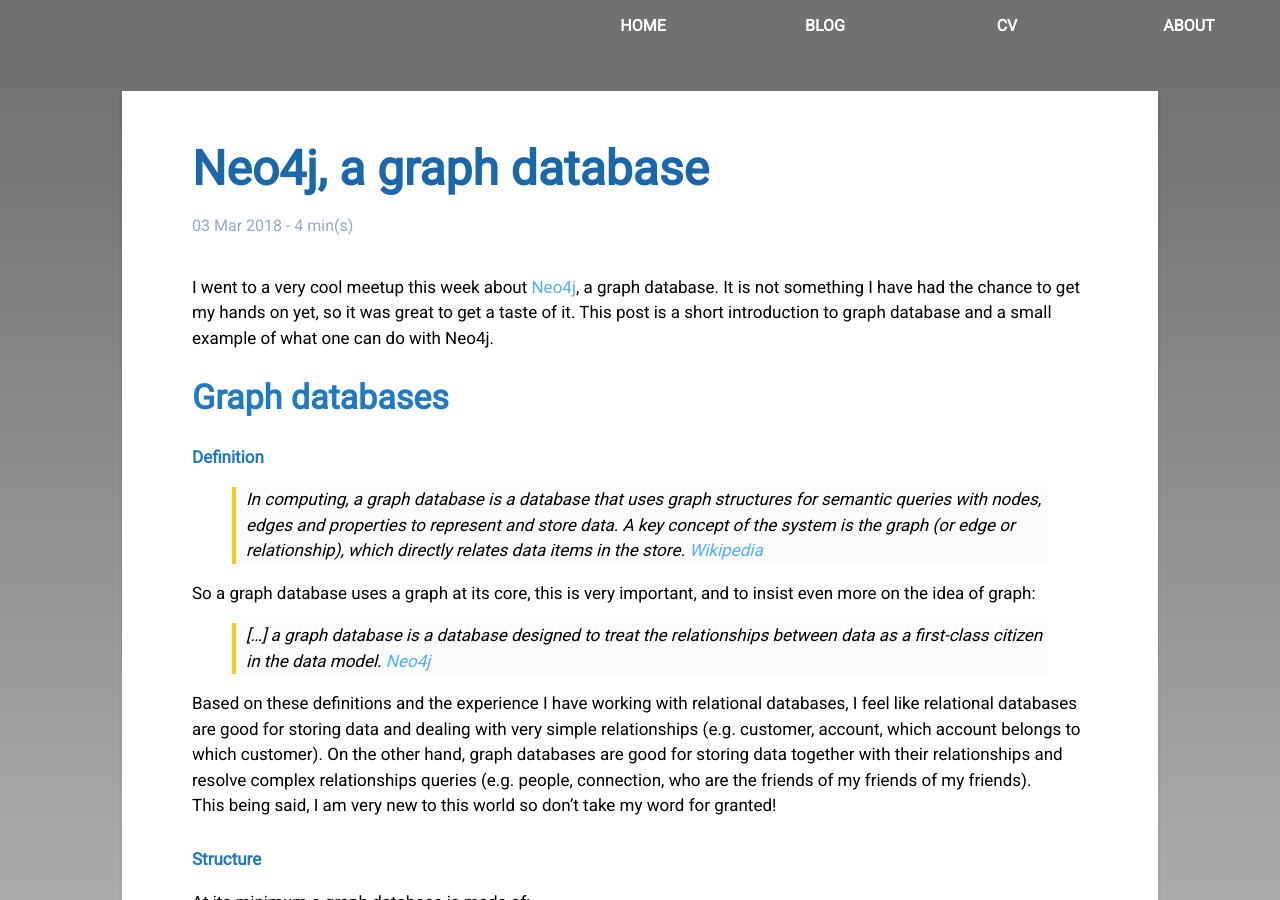
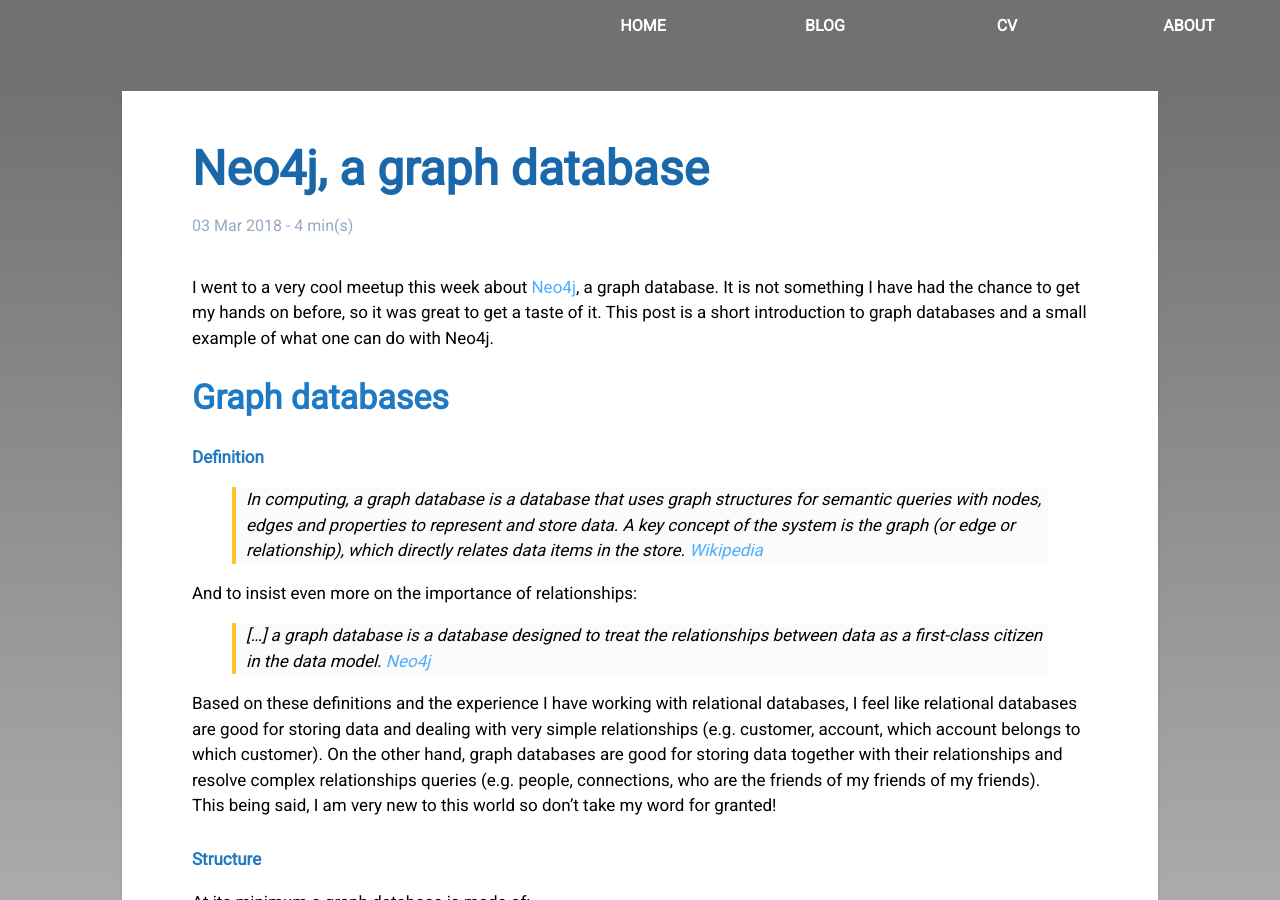
Before and after one commit to caroleolivier/caroleolivier.github.io, a Jekyll site: the page built from _posts/2018-03-03-neo4j-graph-database.md, in a window 1280 px wide and 900 px high. Built offline with Jekyll 4.4.1, drawn with Linux system fonts in a browser that asks for light colours; some of the changed text lies outside the part shown.

Commit message:
Address comments

```diff
--- a/_posts/2018-03-03-neo4j-graph-database.md
+++ b/_posts/2018-03-03-neo4j-graph-database.md
@@ -4,7 +4,7 @@
 date: 2018-03-03
 ---
 
-I went to a very cool meetup this week about [Neo4j](https://neo4j.com/), a graph database. It is not something I have had the chance to get my hands on yet, so it was great to get a taste of it. This post is a short introduction to graph database and a small example of what one can do with Neo4j.
+I went to a very cool meetup this week about [Neo4j](https://neo4j.com/), a graph database. It is not something I have had the chance to get my hands on before, so it was great to get a taste of it. This post is a short introduction to graph databases and a small example of what one can do with Neo4j.
 
 ### Graph databases
 
@@ -13,13 +13,13 @@
 > In computing, a graph database is a database that uses graph structures for semantic queries with nodes, edges and properties to represent and store data. A key concept of the system is the graph (or edge or relationship), which directly relates data items in the store.
 > [Wikipedia](https://en.wikipedia.org/wiki/Graph_database)
 
-So a graph database uses a graph at its core, this is very important, and to insist even more on the idea of graph:
+And to insist even more on the importance of relationships:
 
 > [...] a graph database is a database designed to treat the relationships between data as a first-class citizen in the data model.
 > [Neo4j](https://neo4j.com/developer/graph-database/)
 
 Based on these definitions and the experience I have working with relational databases, I feel like relational databases are good for storing data and dealing with very simple relationships (e.g. customer, account, which account belongs to which customer).
-On the other hand, graph databases are good for storing data together with their relationships and resolve complex relationships queries (e.g. people, connection, who are the friends of my friends of my friends).
+On the other hand, graph databases are good for storing data together with their relationships and resolve complex relationships queries (e.g. people, connections, who are the friends of my friends of my friends).
 <br/>This being said, I am very new to this world so don't take my word for granted!
 
 ##### Structure
@@ -108,4 +108,4 @@
 
 <br/>
 
-And that is my full experience with graph database so far!
+And that is my full experience with graph databases so far!
```
